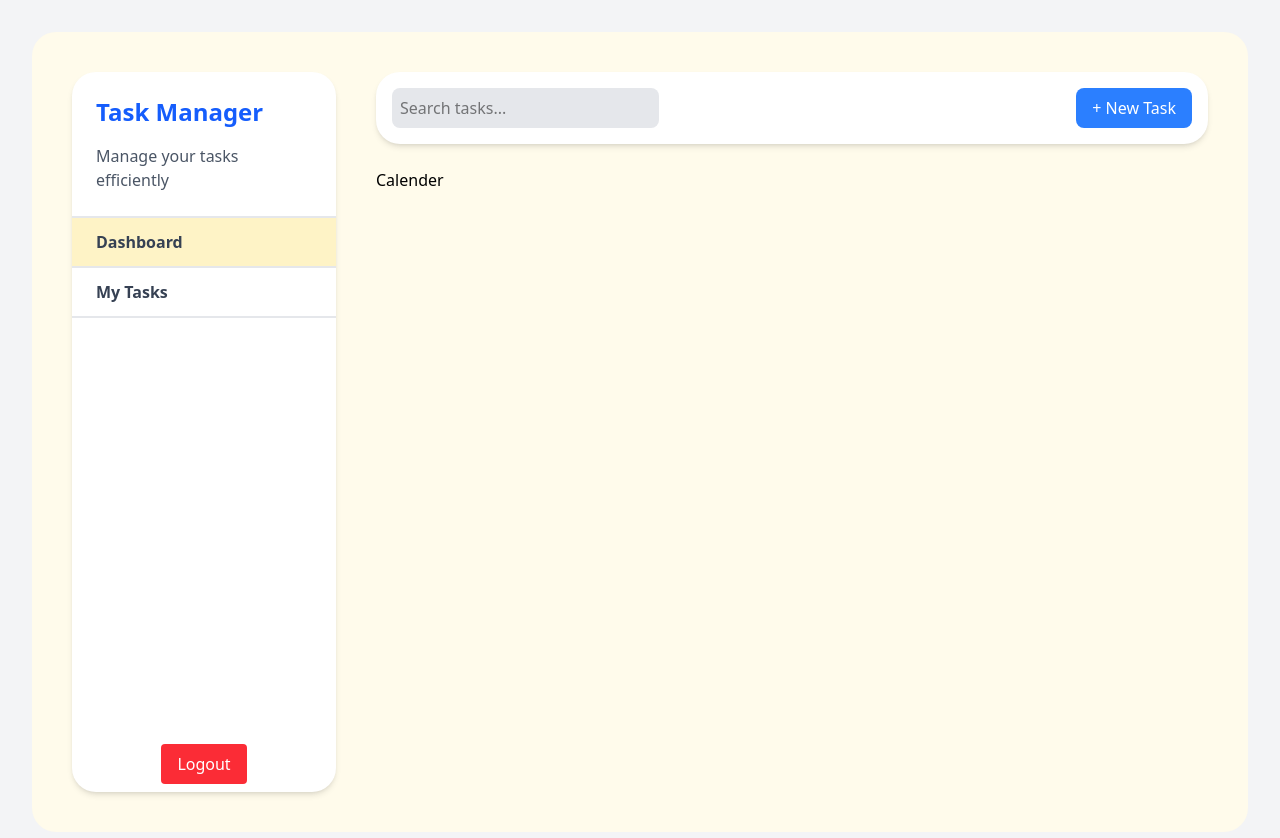
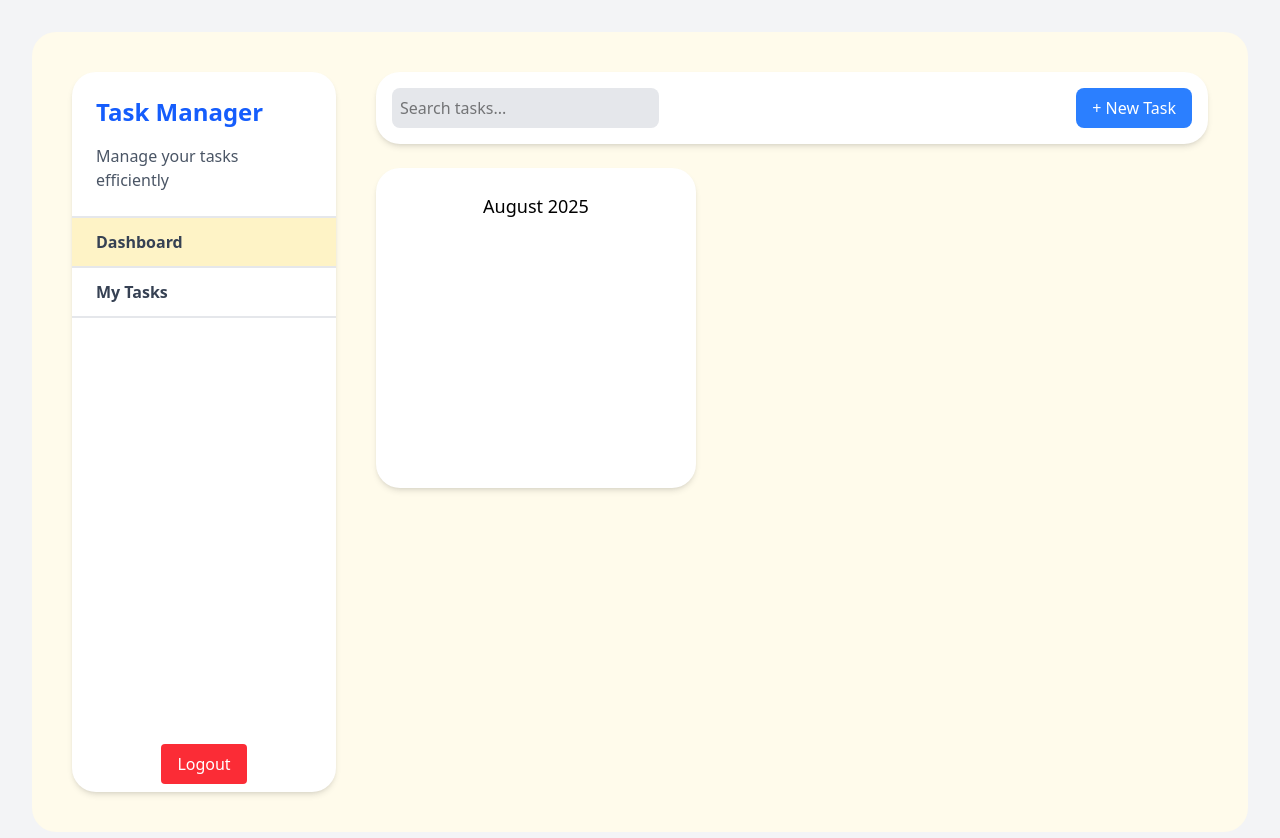
Before and after one commit to Safdari10/task-manager, a Next.js app in the folder frontend/: page /dashboard in a window 1280 px wide. Shown: the top 838 px of the page. Built offline with nearby package versions, Linux system fonts and the light colour scheme.

Commit message:
Improves calendar UI with month and year display
Enhances the visual layout by adding a styled container and header
showing the current month and year. Lays groundwork for a more
functional and user-friendly calendar component.

```diff
--- a/frontend/src/app/dashboard/components/Calender.tsx
+++ b/frontend/src/app/dashboard/components/Calender.tsx
@@ -19,7 +19,13 @@ const Calender = () => {
     "December",
   ];
 
-  return <div>Calender</div>;
+  return (
+    <div className="w-[20rem] h-[20rem] flex flex-col justify-start items-center gap-2 bg-white rounded-3xl shadow-md p-6">
+      <h2 className="text-lg">
+        {months[currentMonth]} {currentYear}
+      </h2>
+    </div>
+  );
 };
 
 export default Calender;
```
